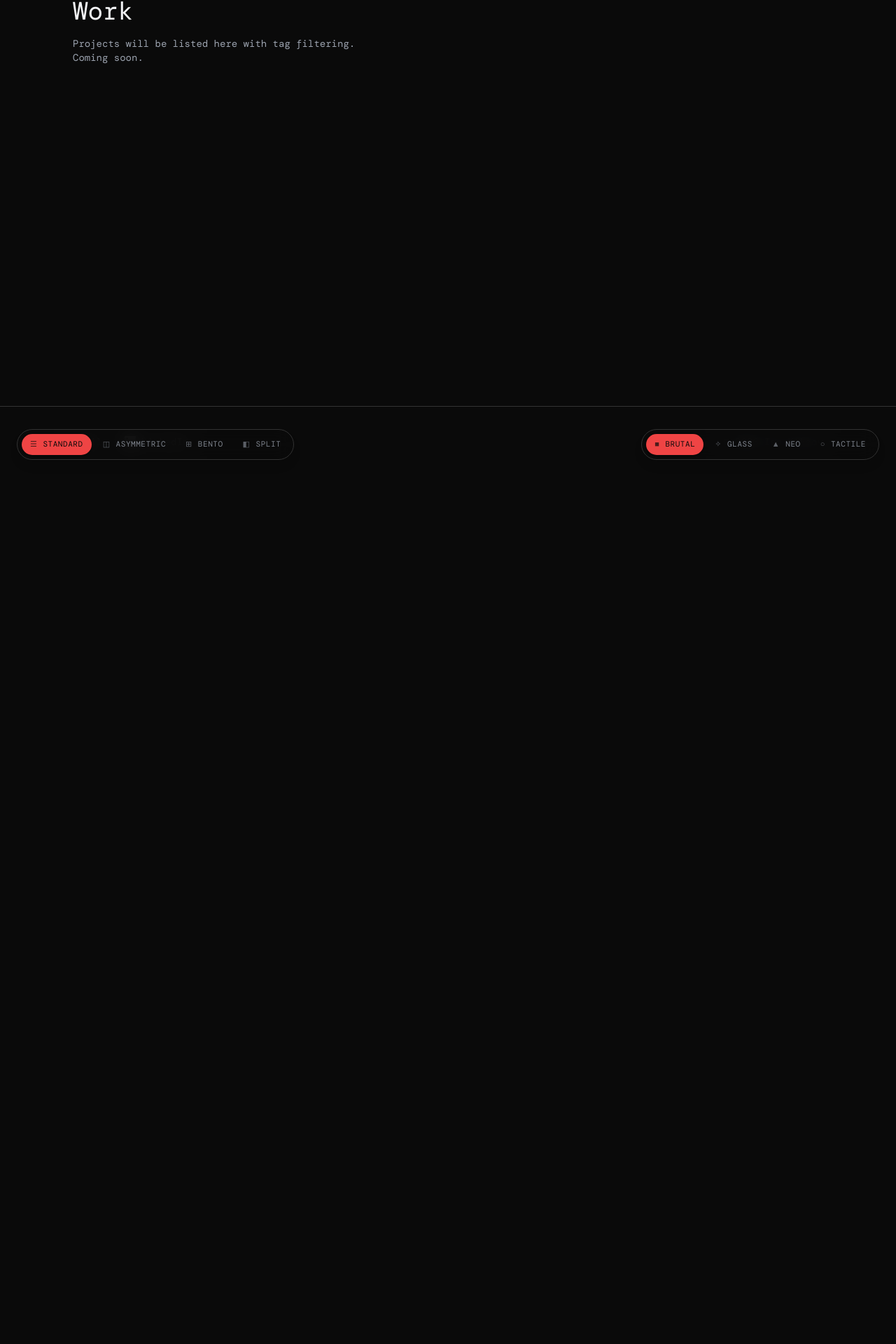
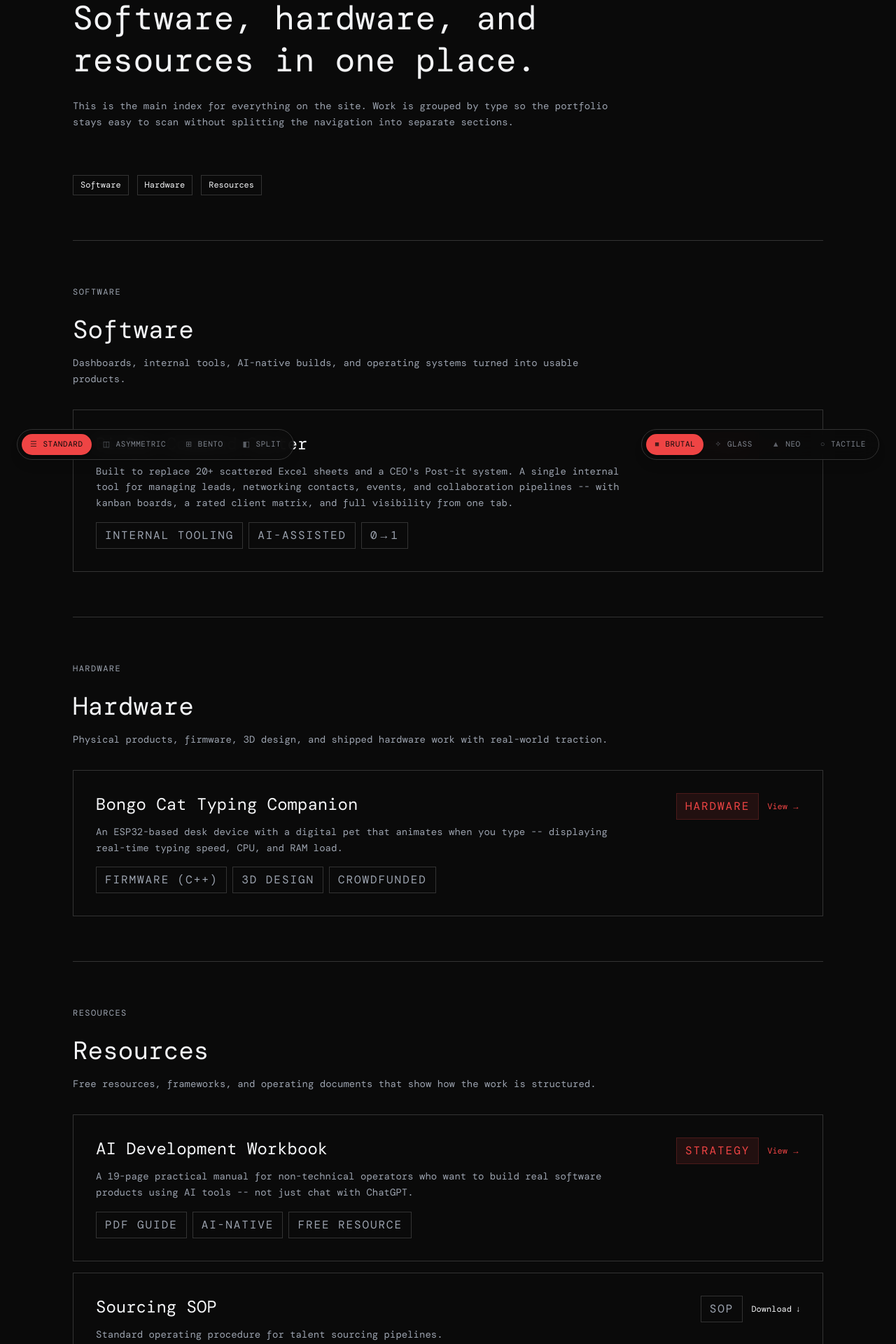
Before and after one commit to buildsbyian/Portfolio-page, a Next.js app: page /work in a window 1280 px wide. Shown: the part 119-2039 px from the top of the page at 70% size. Before the commit the page ends 800 px from the top, so only its background shows below. Built offline with nearby package versions, Linux system fonts and the light colour scheme.

Commit message:
UI update

```diff
--- a/app/page.tsx
+++ b/app/page.tsx
@@ -34,8 +34,7 @@ export default function HomePage() {
         <StaggerContainer className="max-w-3xl">
           <AnimateIn>
             <h1 className="font-display text-4xl md:text-5xl lg:text-6xl text-text-primary leading-[1.1] tracking-tight mb-6">
-              I&apos;ve never had a playbook.<br />
-              <span className="text-accent">I write them.</span>
+              I turn ambiguous problems into <span className="text-accent">working systems</span>
             </h1>
           </AnimateIn>
 
--- a/app/work/[slug]/page.tsx
+++ b/app/work/[slug]/page.tsx
@@ -28,6 +28,20 @@ export default async function ProjectPage({ params }: ProjectPageProps) {
   }
 
   const isSoftware = project.category === 'Software';
+  const projectLinks = [
+    ...(project.content?.repoUrl
+      ? [{ href: project.content.repoUrl, label: 'View GitHub Repo', external: true }]
+      : []),
+    ...(project.content?.makerWorldUrls?.map((link) => ({
+      href: link.url,
+      label: link.text,
+      external: true,
+    })) ?? []),
+    ...(project.content?.pdfUrl
+      ? [{ href: project.content.pdfUrl, label: 'Download PDF Resource', external: false, download: true }]
+      : []),
+  ];
+  const hasProjectLinks = projectLinks.length > 0;
 
   const renderMediaBox = (isFullWidth = false) => {
     switch (project.category) {
@@ -73,7 +87,7 @@ export default async function ProjectPage({ params }: ProjectPageProps) {
         );
       case 'Strategy':
         return (
-          <div className="w-full space-y-6">
+          <div className="w-full">
             <div className="w-full aspect-[1/1.4] bg-surface border border-border relative overflow-hidden shadow-2xl">
               {project.content?.pdfUrl ? (
                 <iframe
@@ -87,11 +101,6 @@ export default async function ProjectPage({ params }: ProjectPageProps) {
                 </div>
               )}
             </div>
-            <div className="flex justify-center">
-               <Button href={project.content?.pdfUrl} download variant="filled" className="w-full sm:w-auto">
-                 Download PDF Resource
-               </Button>
-            </div>
           </div>
         );
       default:
@@ -102,105 +111,114 @@ export default async function ProjectPage({ params }: ProjectPageProps) {
   const renderContentBlocks = (isTwoColumn = false) => {
     if (!project.content) return null;
 
+    const contentSections = [
+      { title: 'The Problem', body: project.content.problem },
+      { title: 'What I Built', body: project.content.whatIBuilt },
+      { title: 'Concrete Outcome', body: project.content.outcome },
+      { title: 'My Role', body: project.content.myRole },
+    ];
+
+    const leftColumnSections = isTwoColumn ? contentSections.slice(0, 2) : contentSections;
+    const rightColumnSections = isTwoColumn ? contentSections.slice(2) : [];
+
+    const renderSection = (section: { title: string; body: string }) => (
+      <div key={section.title}>
+        <h2 className="font-display text-2xl text-text-primary mb-4 pb-3 border-b border-border/50">
+          <span className="text-accent">{section.title}</span>
+        </h2>
+        <p className="font-mono text-sm text-text-secondary leading-relaxed">
+          {section.body}
+        </p>
+      </div>
+    );
+
+    const resourcesSection = hasProjectLinks ? (
+      <div key="resources-and-links">
+        <h2 className="font-display text-2xl text-text-primary mb-4 pb-3 border-b border-border/50">
+          <span className="text-accent">Resources & Links</span>
+        </h2>
+        <p className="font-mono text-sm text-text-secondary leading-relaxed mb-6">
+          Supporting artifacts, downloads, and external references related to this project.
+        </p>
+        <div className="flex flex-wrap gap-3 md:gap-4">
+          {projectLinks.map((link) => (
+            <Button
+              key={`${link.label}-${link.href}`}
+              href={link.href}
+              target={link.external ? '_blank' : undefined}
+              download={'download' in link ? link.download : undefined}
+              variant="ghost"
+            >
+              {link.label}
+            </Button>
+          ))}
+        </div>
+      </div>
+    ) : null;
+
     return (
-      <div className={`w-full ${isTwoColumn ? 'grid grid-cols-1 md:grid-cols-2 gap-12' : 'space-y-12'}`}>
+      <div className={`w-full ${isTwoColumn ? 'grid grid-cols-1 md:grid-cols-2 gap-10 lg:gap-14' : 'space-y-10 md:space-y-12 lg:space-y-14'}`}>
         {/* Left/Main Column of content */}
-        <div className="space-y-12">
-          {/* The Problem */}
-          <div>
-            <h2 className="font-display text-2xl text-text-primary mb-4 pb-2 border-b border-border/50">The Problem</h2>
-            <p className="font-mono text-sm text-text-secondary leading-relaxed">
-              {project.content.problem}
-            </p>
-          </div>
-
-          {/* What I Built */}
-          <div>
-            <h2 className="font-display text-2xl text-text-primary mb-4 pb-2 border-b border-border/50">What I Built</h2>
-            <p className="font-mono text-sm text-text-secondary leading-relaxed">
-              {project.content.whatIBuilt}
-            </p>
-          </div>
+        <div className="space-y-10 md:space-y-12">
+          {leftColumnSections.map(renderSection)}
         </div>
 
         {/* Right/Secondary Column of content */}
-        <div className="space-y-12">
-          {/* Outcome */}
-          <div>
-            <h2 className="font-display text-2xl text-text-primary mb-4 pb-2 border-b border-border/50">Concrete Outcome</h2>
-            <div className="font-mono text-sm text-accent leading-relaxed font-bold bg-accent/5 p-4 border-l-2 border-accent">
-              {project.content.outcome}
-            </div>
+        {isTwoColumn ? (
+          <div className="space-y-10 md:space-y-12">
+            {rightColumnSections.map(renderSection)}
+            {resourcesSection}
           </div>
-
-          {/* Role */}
-          <div className="p-6 bg-surface border border-border">
-            <h3 className="font-display text-lg text-text-primary mb-3">My Role</h3>
-            <p className="font-mono text-xs text-text-secondary leading-relaxed">
-              {project.content.myRole}
-            </p>
-          </div>
-        </div>
+        ) : (
+          resourcesSection
+        )}
       </div>
     );
   };
 
   return (
-    <div className="pt-24 md:pt-32 pb-16 md:pb-24">
+    <div className="pt-20 md:pt-28 lg:pt-32 pb-16 md:pb-24">
       {/* Header Section */}
-      <section className="section-container mb-12 md:mb-16">
-        <div className="mb-6 flex items-center gap-3">
-          <SectionLabel>{project.category} Case Study</SectionLabel>
-          <Tag variant="default">{project.roleTag}</Tag>
+      <section className="section-container mb-12 md:mb-14 lg:mb-16">
+        <div className="mb-5 md:mb-6">
+          <SectionLabel>
+            <span className="text-[0.9rem] md:text-[1rem] tracking-[0.18em] text-text-primary">
+              {project.category} Case Study
+            </span>
+          </SectionLabel>
         </div>
 
-        <h1 className="font-display text-4xl md:text-5xl text-text-primary mb-6 leading-tight max-w-4xl">
+        <h1 className="font-display text-4xl md:text-5xl lg:text-6xl text-text-primary mb-5 md:mb-6 leading-tight max-w-4xl">
           {project.title}
         </h1>
 
-        <p className="font-mono text-lg text-text-secondary max-w-2xl leading-relaxed mb-8">
+        <p className="font-mono text-base md:text-lg text-text-secondary max-w-2xl leading-relaxed mb-6 md:mb-8">
           {project.hook}
         </p>
 
-        <div className="flex flex-wrap gap-2 mb-8">
+        <div className="flex flex-wrap gap-2.5 mb-8 md:mb-10">
           {project.stack.map(tech => (
             <Tag key={tech} variant="default">{tech}</Tag>
           ))}
         </div>
-
-        {/* Links Array using Buttons - Moved above the split for Bongo Cat and Strategy */}
-        {!isSoftware && (project.content?.repoUrl || project.content?.makerWorldUrls) && (
-          <div className="flex flex-wrap gap-4 pt-6 mt-4 border-t border-border">
-            {project.content?.repoUrl && (
-              <Button href={project.content.repoUrl} target="_blank" variant="ghost">
-                View GitHub Repo
-              </Button>
-            )}
-            {project.content?.makerWorldUrls?.map(link => (
-              <Button key={link.url} href={link.url} target="_blank" variant="ghost">
-                {link.text}
-              </Button>
-            ))}
-          </div>
-        )}
       </section>
 
       {isSoftware ? (
         /* Stacked Layout for Software */
-        <div className="space-y-16">
+        <div className="space-y-14 md:space-y-16 lg:space-y-20">
           <section className="section-container">
             {renderMediaBox(true)}
           </section>
-          <section className="section-container border-t border-border pt-16">
+          <section className="section-container border-t border-border pt-14 md:pt-16 lg:pt-20">
             {renderContentBlocks(true)}
           </section>
         </div>
       ) : (
         /* Split Layout for Hardware/Strategy */
-        <section className="section-container grid grid-cols-1 lg:grid-cols-2 gap-12 lg:gap-20 items-start">
+        <section className="section-container grid grid-cols-1 lg:grid-cols-2 gap-14 md:gap-16 lg:gap-20 items-start">
           {/* Left Side: Media Split */}
-          <div className="w-full lg:sticky lg:top-24">
-             {renderMediaBox()}
+          <div className="w-full lg:sticky lg:top-28">
+            {renderMediaBox()}
           </div>
 
           {/* Right Side: Copy/Text Split */}
@@ -209,6 +227,7 @@ export default async function ProjectPage({ params }: ProjectPageProps) {
           </div>
         </section>
       )}
+
     </div>
   );
 }
--- a/app/work/page.tsx
+++ b/app/work/page.tsx
@@ -1,21 +1,191 @@
 import type { Metadata } from 'next';
+import Link from 'next/link';
+import type { ReactNode } from 'react';
 import SectionLabel from '@/components/ui/SectionLabel';
+import Tag from '@/components/ui/Tag';
+import { projects } from '@/data/projects';
+import { vaultItems } from '@/data/vault';
 
 export const metadata: Metadata = {
   title: 'Work',
-  description: 'Software & engineering projects — dashboards, AI products, internal tools, and client work.',
+  description:
+    'A unified index of software, hardware, and resource work across operating systems, tools, products, and proof of work.',
 };
 
+const sectionCopy = {
+  Software:
+    'Dashboards, internal tools, AI-native builds, and operating systems turned into usable products.',
+  Hardware:
+    'Physical products, firmware, 3D design, and shipped hardware work with real-world traction.',
+  Strategy:
+    'Free resources, frameworks, and operating documents that show how the work is structured.',
+} as const;
+
 export default function WorkPage() {
+  const softwareProjects = projects.filter((project) => project.category === 'Software');
+  const hardwareProjects = projects.filter((project) => project.category === 'Hardware');
+  const strategyProjects = projects.filter((project) => project.category === 'Strategy');
+  const readyResources = vaultItems.filter((item) => item.status === 'Ready');
+
   return (
     <section className="section-container py-24 md:py-32">
-      <SectionLabel>Software & Engineering</SectionLabel>
-      <h1 className="font-display text-3xl md:text-4xl text-text-primary mb-4">
-        Work
-      </h1>
-      <p className="font-mono text-sm text-text-secondary max-w-md">
-        Projects will be listed here with tag filtering. Coming soon.
-      </p>
+      <div className="max-w-3xl mb-16">
+        <SectionLabel>All Work</SectionLabel>
+        <h1 className="font-display text-3xl md:text-5xl text-text-primary mb-6 leading-tight">
+          Software, hardware, and resources in one place.
+        </h1>
+        <p className="font-mono text-sm text-text-secondary leading-relaxed">
+          This is the main index for everything on the site. Work is grouped by type so the
+          portfolio stays easy to scan without splitting the navigation into separate sections.
+        </p>
+      </div>
+
+      <div className="flex flex-wrap gap-3 mb-16">
+        <a href="#software" className="theme-pill">
+          Software
+        </a>
+        <a href="#hardware" className="theme-pill">
+          Hardware
+        </a>
+        <a href="#resources" className="theme-pill">
+          Resources
+        </a>
+      </div>
+
+      <WorkSection
+        id="software"
+        label="Software"
+        title="Software"
+        description={sectionCopy.Software}
+        items={softwareProjects.map((project) => (
+          <ProjectRow key={project.slug} project={project} />
+        ))}
+      />
+
+      <WorkSection
+        id="hardware"
+        label="Hardware"
+        title="Hardware"
+        description={sectionCopy.Hardware}
+        items={hardwareProjects.map((project) => (
+          <ProjectRow key={project.slug} project={project} />
+        ))}
+      />
+
+      <WorkSection
+        id="resources"
+        label="Resources"
+        title="Resources"
+        description={sectionCopy.Strategy}
+        items={[
+          ...strategyProjects.map((project) => <ProjectRow key={project.slug} project={project} />),
+          ...readyResources.map((resource) => <ResourceRow key={resource.title} title={resource.title} description={resource.description} type={resource.type} downloadUrl={resource.downloadUrl} />),
+        ]}
+      />
     </section>
   );
 }
+
+function WorkSection({
+  id,
+  label,
+  title,
+  description,
+  items,
+}: {
+  id: string;
+  label: string;
+  title: string;
+  description: string;
+  items: ReactNode[];
+}) {
+  return (
+    <section id={id} className="scroll-mt-28 border-t border-border py-14 md:py-16">
+      <div className="max-w-3xl mb-8">
+        <SectionLabel>{label}</SectionLabel>
+        <h2 className="font-display text-2xl md:text-4xl text-text-primary mb-4">{title}</h2>
+        <p className="font-mono text-sm text-text-secondary leading-relaxed">{description}</p>
+      </div>
+
+      <div className="space-y-4">{items}</div>
+    </section>
+  );
+}
+
+function ProjectRow({
+  project,
+}: {
+  project: (typeof projects)[number];
+}) {
+  return (
+    <Link
+      href={`/work/${project.slug}`}
+      className="theme-card block p-6 md:p-8 group"
+    >
+      <div className="flex flex-col gap-5 md:flex-row md:items-start md:justify-between">
+        <div className="max-w-3xl">
+          <h3 className="font-display text-xl md:text-2xl text-text-primary mb-3 group-hover:text-accent transition-colors duration-200">
+            {project.title}
+          </h3>
+          <p className="font-mono text-sm text-text-secondary leading-relaxed mb-4">
+            {project.hook}
+          </p>
+          <div className="flex flex-wrap gap-2">
+            {project.stack.map((item) => (
+              <Tag key={item} variant="default">
+                {item}
+              </Tag>
+            ))}
+          </div>
+        </div>
+
+        <div className="flex items-center gap-3 shrink-0">
+          <Tag variant="accent">{project.category}</Tag>
+          <span className="font-mono text-xs text-accent inline-flex items-center gap-1.5">
+            View
+            <span className="transition-transform duration-200 group-hover:translate-x-1">→</span>
+          </span>
+        </div>
+      </div>
+    </Link>
+  );
+}
+
+function ResourceRow({
+  title,
+  description,
+  type,
+  downloadUrl,
+}: {
+  title: string;
+  description: string;
+  type: string;
+  downloadUrl?: string;
+}) {
+  return (
+    <div className="theme-card p-6 md:p-8">
+      <div className="flex flex-col gap-5 md:flex-row md:items-start md:justify-between">
+        <div className="max-w-3xl">
+          <h3 className="font-display text-xl md:text-2xl text-text-primary mb-3">{title}</h3>
+          <p className="font-mono text-sm text-text-secondary leading-relaxed">{description}</p>
+        </div>
+
+        <div className="flex items-center gap-3 shrink-0">
+          <Tag variant="default">{type}</Tag>
+          {downloadUrl ? (
+            <a
+              href={downloadUrl}
+              download
+              className="font-mono text-xs text-accent hover:text-accent-hover transition-colors duration-200 inline-flex items-center gap-1.5"
+            >
+              Download
+              <span>↓</span>
+            </a>
+          ) : (
+            <span className="font-mono text-xs text-text-secondary">Coming soon</span>
+          )}
+        </div>
+      </div>
+    </div>
+  );
+}
--- a/components/layout/Navbar.tsx
+++ b/components/layout/Navbar.tsx
@@ -7,9 +7,8 @@ import { motion, AnimatePresence } from 'motion/react';
 
 const NAV_LINKS = [
   { href: '/work', label: 'Work' },
-  { href: '/hardware', label: 'Hardware' },
-  { href: '/vault', label: 'Resources' },
   { href: '/cv', label: 'CV' },
+  { href: '/contact', label: 'Contact' },
 ];
 
 export default function Navbar() {
```
Also changed, not shown: app/hardware/page.tsx (+2 -18 lines), app/vault/page.tsx (+2 -18 lines), components/home/VaultTeaser.tsx (+4 -3 lines), data/vault.ts (+0 -7 lines).
